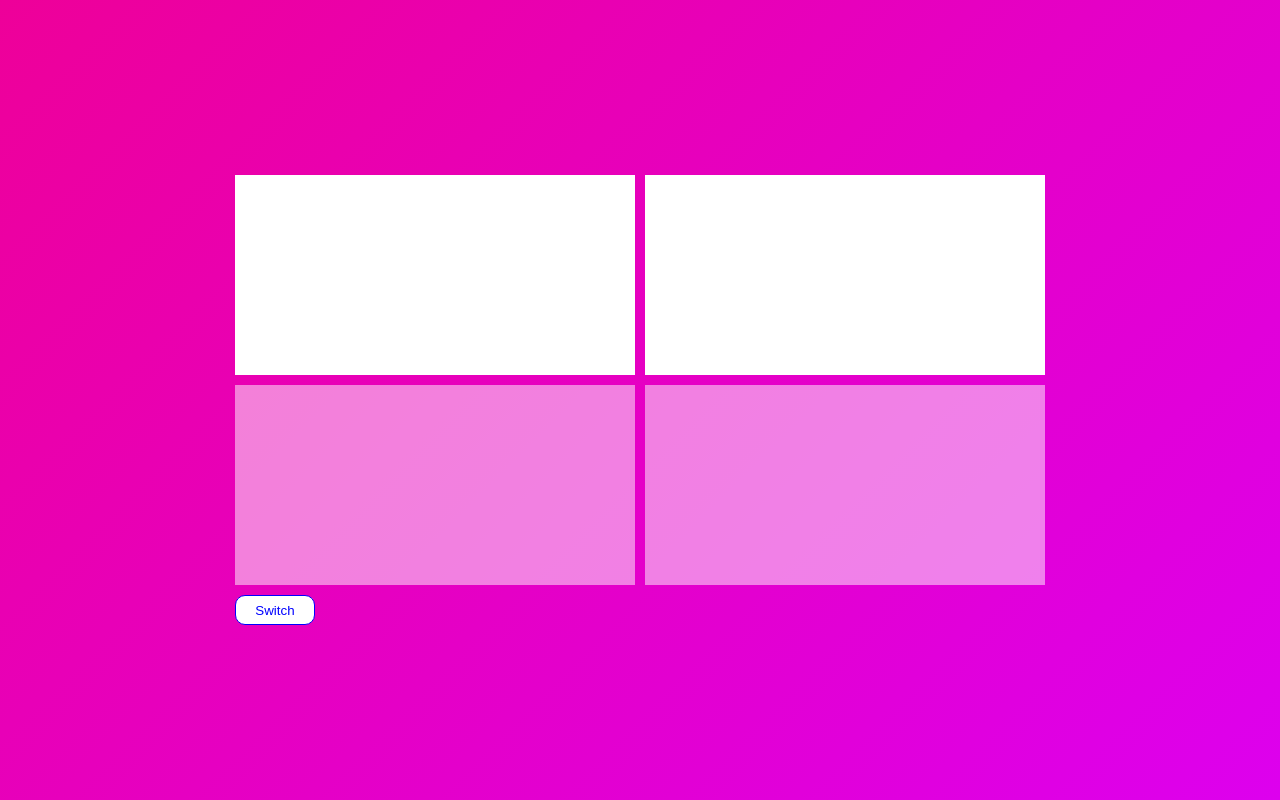
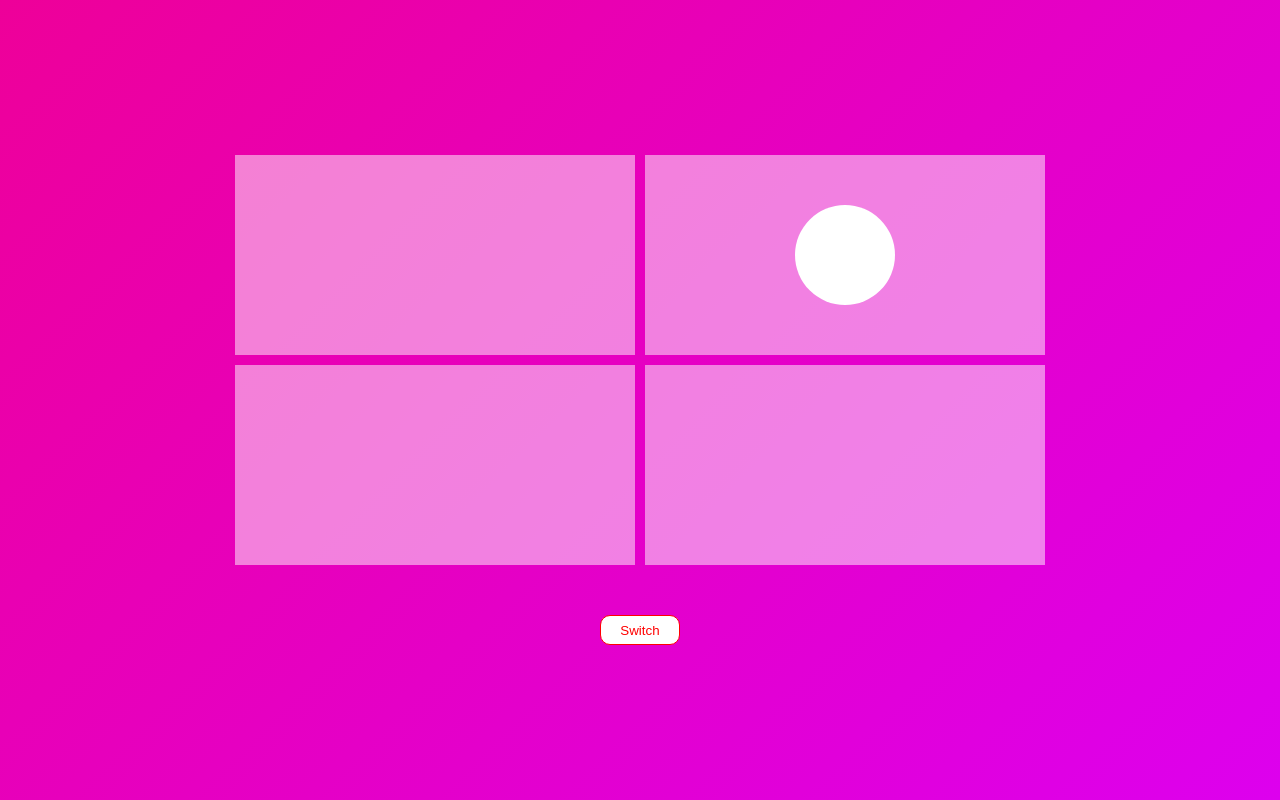
Before and after one commit to ljwoon1211/framer-motion, a React (Create React App) app: page / in a window 1280 px wide. Built offline with nearby package versions, Linux system fonts and the light colour scheme.

Commit message:
Feat : Practice framer motion

```diff
--- a/src/App.tsx
+++ b/src/App.tsx
@@ -3,10 +3,16 @@ import React, { useEffect, useRef, useState } from "react";
 import { useRecoilState } from "recoil";
 import styled from "styled-components";
 
+const Container = styled.div`
+  display: flex;
+  flex-direction: column;
+  align-items: center;
+  justify-content: center;
+  height: 100vh;
+`;
+
 const Wrapper = styled(motion.div)`
   display: grid;
-  width: 100vw;
-  height: 100vh;
   justify-content: center;
   align-content: center;
   grid-template-columns: repeat(2, 400px);
@@ -15,16 +21,27 @@ const Wrapper = styled(motion.div)`
 `;
 
 const Box = styled(motion.div)`
-  background-color: white;
-  opacity: 0.5;
+  display: flex;
+  background-color: rgba(255, 255, 255, 0.5);
+  justify-content: center;
+  align-items: center;
   width: 400px;
   height: 200px;
 `;
 
-const Button = styled(motion.button)`
-  background-color: white;
-  border: 0.5px solid blue;
-  color: blue;
+const Circle = styled(motion.div)`
+  width: 100px;
+  height: 100px;
+  border-radius: 100%;
+  background-color: rgba(255, 255, 255, 1);
+`;
+
+const Button = styled(motion.button)<{ $isSwitch: boolean }>`
+  margin-top: 50px;
+  justify-self: center;
+  background-color: #ffffff;
+  border: ${(props) => (props.$isSwitch ? "0.5px solid blue" : "0.5px solid red")};
+  color: ${(props) => (props.$isSwitch ? "blue" : "red")};
   border-radius: 10px;
   width: 80px;
   height: 30px;
@@ -40,63 +57,52 @@ const Overlay = styled(motion.div)`
 `;
 
 function App() {
-  const [id, setId] = useState<string | null>(null);
-  const handleBoxClick = (id: string) => setId(id);
+  const [boxId, setBoxId] = useState<string | null>(null);
+  const [isSelected, setIsSelected] = useState<boolean>(false);
+
+  const handleBoxClick = (id: string) => setBoxId(id);
+  const handleButtonClick = () => setIsSelected((prev) => !prev);
 
   return (
-    <>
+    <Container>
       <Wrapper>
-        <Box
-          layoutId={"1"}
-          onClick={() => handleBoxClick("1")}
-          whileHover={{
-            x: -40,
-            y: -20,
-            scale: 1.2,
-            transition: { duration: 0.5 },
-          }}
-        />
-        <Box
-          layoutId={"2"}
-          onClick={() => handleBoxClick("2")}
-          whileHover={{
-            x: 40,
-            y: -20,
-            scale: 1.2,
-            transition: { duration: 0.5 },
-          }}
-        />
-        <Box
-          onClick={() => handleBoxClick("3")}
-          whileHover={{
-            x: -40,
-            y: 20,
-            scale: 1.2,
-            transition: { duration: 0.5 },
-          }}
-        />
-        <Box
-          onClick={() => handleBoxClick("4")}
-          whileHover={{
-            x: 40,
-            y: 20,
-            scale: 1.2,
-            transition: { duration: 0.5 },
-          }}
-        />
-        {id ? (
+        {["1", "2", "3", "4"].map((id, index) => (
+          <Box
+            key={id}
+            layoutId={id}
+            whileHover={{
+              x: index % 2 === 0 ? -40 : 40,
+              y: index < 2 ? -20 : 20,
+              scale: 1.2,
+              transition: { duration: 0.5 },
+            }}
+            onClick={() => setBoxId(id)}
+          >
+            <AnimatePresence>
+              {(id === "2" && !isSelected) || (id === "3" && isSelected) ? (
+                <Circle layoutId="Circle" />
+              ) : null}
+            </AnimatePresence>
+          </Box>
+        ))}
+      </Wrapper>
+
+      <AnimatePresence>
+        {boxId && (
           <Overlay
             initial={{ backgroundColor: "rgba(0, 0, 0, 0)" }}
             animate={{ backgroundColor: "rgba(0, 0, 0, 0.5)" }}
             exit={{ backgroundColor: "rgba(0, 0, 0, 0)" }}
-            onClick={() => setId(null)}
+            onClick={() => setBoxId(null)}
           >
-            <Box layoutId={id}>{id}</Box>
+            <Box layoutId={boxId} initial={{ backgroundColor: "#ffffff" }} />
           </Overlay>
-        ) : null}
-        <Button>Switch</Button>
-      </Wrapper>
-    </>
+        )}
+      </AnimatePresence>
+      <Button onClick={handleButtonClick} $isSwitch={isSelected}>
+        Switch
+      </Button>
+    </Container>
   );
 }
 
```
